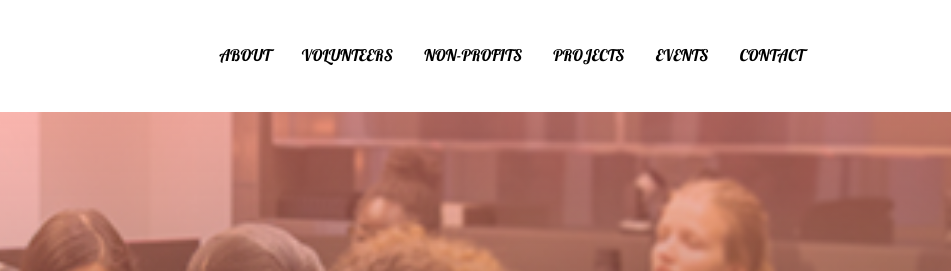
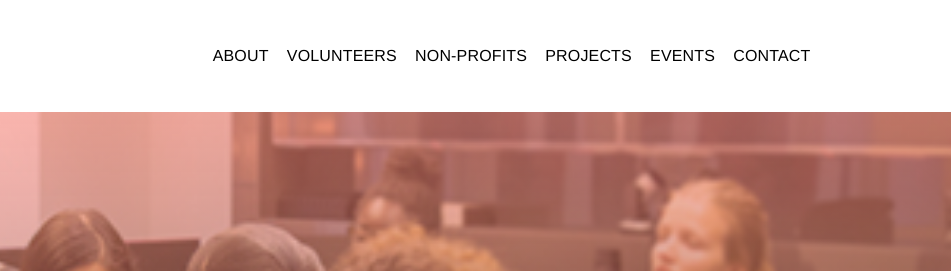
Before and after one commit to womenhackfornonprofits/whfnp, a website: page src/index.html in a window 1280 px wide. Shown: the top 271 px of the page, 329-1280 px from the left. Drawn offline with Linux system fonts and the light colour scheme.

Commit message:
Corrected nav ul li a font to be base font

```diff
--- a/src/sass/screen.scss
+++ b/src/sass/screen.scss
@@ -158,7 +158,7 @@ nav {
 			font-size: $base-font-size;
 			a {
 				text-decoration: none;
-				font-family: $title-font-name;
+				font-family: $base-font-name;
 				text-transform: uppercase;
 				color: $darkest-black;
 				padding-bottom: 0.15em;
```
Also changed, not shown: src/css/screen.css, 1 other file.
